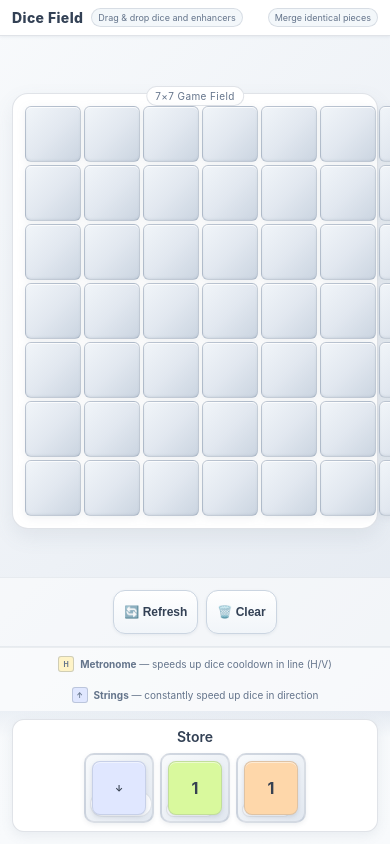
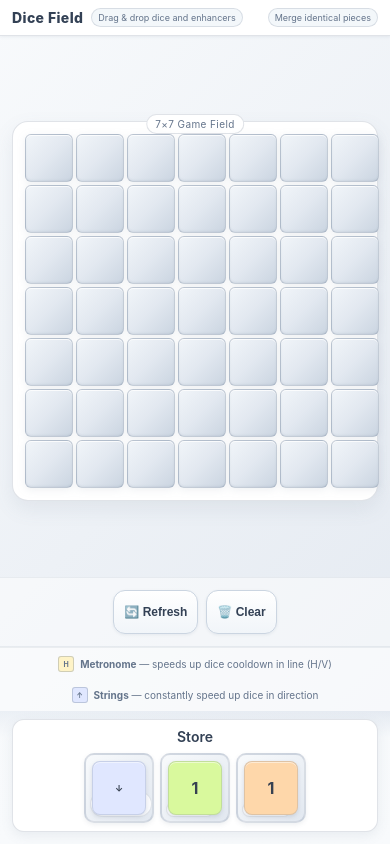
Before and after one commit to Afflik/ProtoTestHTML, a plain HTML site: page index.html in a window 390 px wide. Drawn offline with Linux system fonts and the light colour scheme.

Commit message:
Update index.html

```diff
--- a/index.html
+++ b/index.html
@@ -35,19 +35,19 @@
     --glow-string: rgba(129,140,248,.8);
     --glow-strong: 0 0 15px;
 
-    --cell-size:72px;
+    --cell-size:50px;
   }
 
   /* Mobile adaptations */
   @media (max-width: 768px) {
     :root {
-      --cell-size: 64px;
+      --cell-size: 54px;
     }
   }
 
   @media (max-width: 480px) {
     :root {
-      --cell-size: 56px;
+      --cell-size: 48px;
     }
   }
 
```
